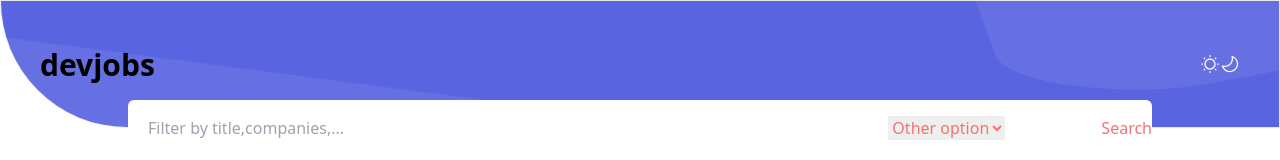
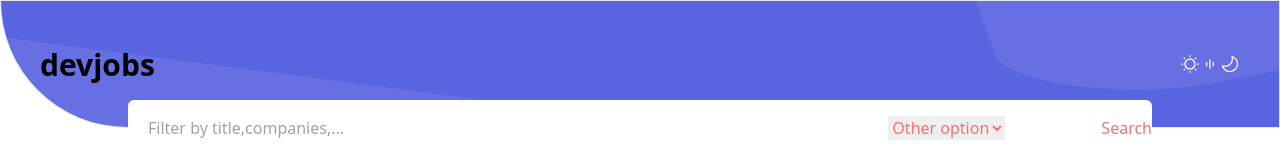
Before and after one commit to Code-Coterie-Team/dev-jobs, a React (Vite) app: page / in a window 1280 px wide. Shown: the top 160 px of the page. Built offline with nearby package versions, Linux system fonts and the light colour scheme.

Commit message:
set flex elements

```diff
--- a/src/components/Header.jsx
+++ b/src/components/Header.jsx
@@ -2,7 +2,7 @@ import React from "react";
 import mySvg from '../assets/images/sun.svg'; // مسیر صحیح
 import patternSvg from '../assets/images/bg-pattern-header.svg'; // بارگیری تصویر به روش import
 import halfmoon from '../assets/images/moon.svg'; // اصلاح نام فایل و پسوند
-
+import chang from '../assets/images/menu.svg'; // اصلاح نام فایل و پسوند
 
 const ThemeToggleButton = () => {
   return (
@@ -12,6 +12,7 @@ const ThemeToggleButton = () => {
         <span className="text-[30px] font-bold">devjobs</span>
         <div className="flex">
         <img src={mySvg} alt="Sun" className="h-5 w-5 filter brightness-0 invert" /> {/* تغییر رنگ به سفید */}
+        <img src={chang} alt="Sun" className="h-5 w-5 filter brightness-0 invert" />
         <img src={halfmoon} alt="Moon" className="h-5 w-5 filter brightness-0 invert" /> {/* اضافه کردن کلاس اندازه به تصویر ماه */}
         </div>
       </div>
```
Also changed, not shown: src/assets/images/menu.svg (renamed from src/assets/images/menu-line-vertical.svg).
